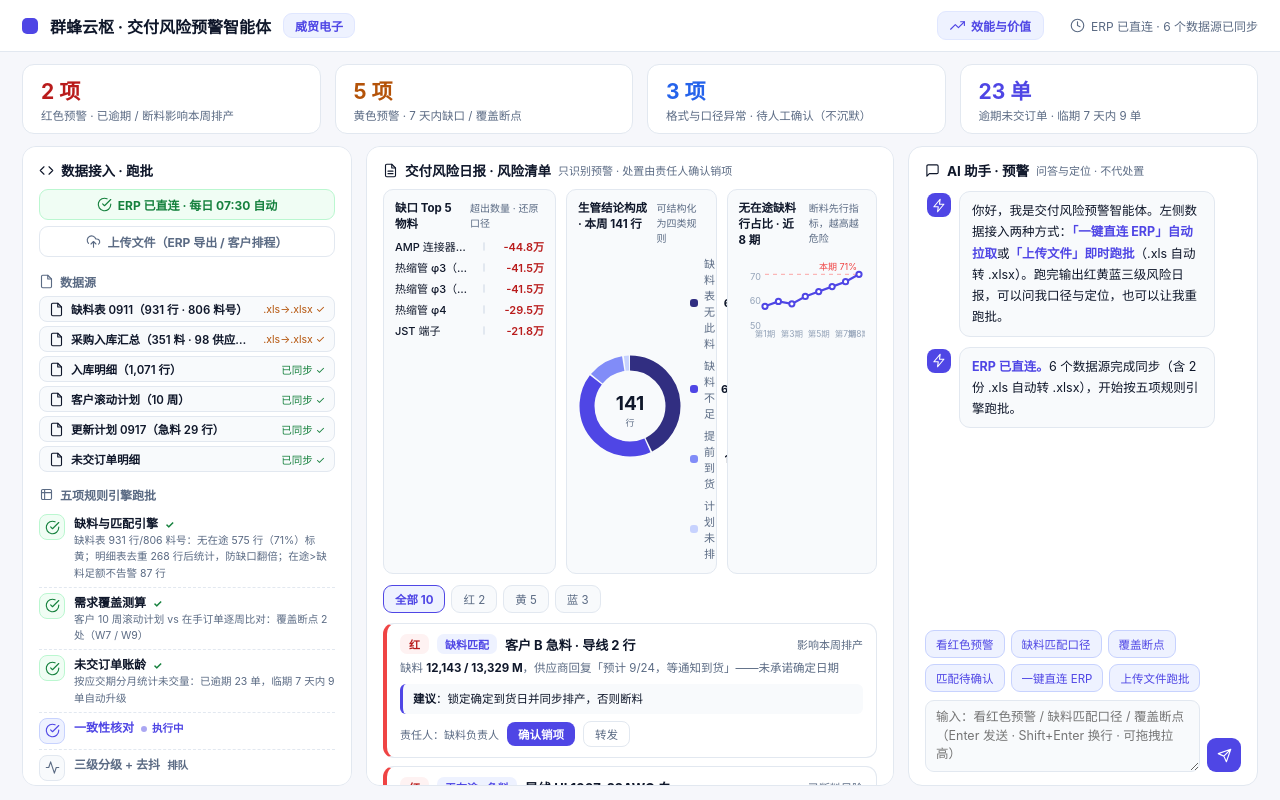
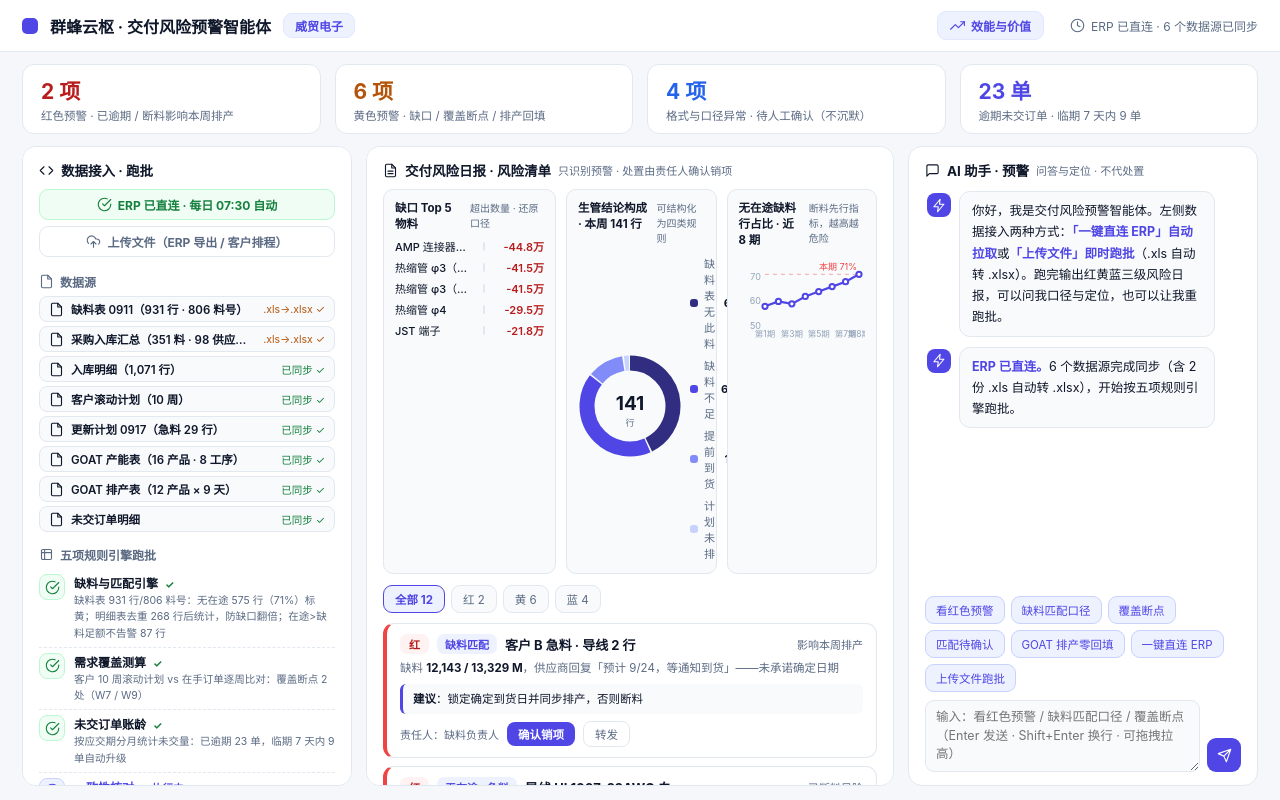
Before and after one commit to yoyo20260321/beevast-decks, a plain HTML site: page demos/scenario-3-delivery.html in a window 1280 px wide. Drawn offline with Linux system fonts and the light colour scheme.

Commit message:
feat(demos): scenario-3 接入 GOAT 产能表/排产表真实样本 — 排产零回填与产能公式断链两条预警，数据源扩至 8 个

```diff
--- a/demos/scenario-3-delivery.html
+++ b/demos/scenario-3-delivery.html
@@ -151,8 +151,8 @@ body{background:var(--bg);color:var(--tx);height:100vh;display:flex;flex-directi
 
 <div class="kpis">
 <div class="kpi" onclick="setFilter('red')"><b class="rd">2 项</b><span>红色预警 · 已逾期 / 断料影响本周排产</span></div>
-<div class="kpi" onclick="setFilter('yellow')"><b class="ye">5 项</b><span>黄色预警 · 7 天内缺口 / 覆盖断点</span></div>
-<div class="kpi" onclick="setFilter('blue')"><b class="bl">3 项</b><span>格式与口径异常 · 待人工确认（不沉默）</span></div>
+<div class="kpi" onclick="setFilter('yellow')"><b class="ye">6 项</b><span>黄色预警 · 缺口 / 覆盖断点 / 排产回填</span></div>
+<div class="kpi" onclick="setFilter('blue')"><b class="bl">4 项</b><span>格式与口径异常 · 待人工确认（不沉默）</span></div>
 <div class="kpi"><b>23 单</b><span>逾期未交订单 · 临期 7 天内 9 单</span></div></div>
 
 <div class="wrap">
@@ -167,7 +167,7 @@ body{background:var(--bg);color:var(--tx);height:100vh;display:flex;flex-directi
 <div class="sec"><svg class="ic" viewBox="0 0 24 24"><rect x="4" y="4" width="16" height="16" rx="2"/><path d="M9 4v16M4 9h16"/></svg>五项规则引擎跑批</div>
 <div id="stages"></div>
 <div class="sec"><svg class="ic" viewBox="0 0 24 24"><path d="M22 12h-4l-3 9L9 3l-3 9H2"/></svg>三级分级汇总</div>
-<div class="rchips"><span class="rchip hi" onclick="setFilter('red')">红 <b>2</b></span><span class="rchip md" onclick="setFilter('yellow')">黄 <b>5</b></span><span class="rchip lo" onclick="setFilter('blue')">蓝 <b>3</b></span></div>
+<div class="rchips"><span class="rchip hi" onclick="setFilter('red')">红 <b>2</b></span><span class="rchip md" onclick="setFilter('yellow')">黄 <b>6</b></span><span class="rchip lo" onclick="setFilter('blue')">蓝 <b>4</b></span></div>
 <div style="margin-top:10px" class="btnrow"><span class="abtn ghost" id="runBtn" onclick="runPipeline()"><svg class="ic" viewBox="0 0 24 24"><polygon points="6 3 20 12 6 21 6 3"/></svg>重新跑批</span></div>
 <div class="dfoot">触发：每日 07:30 定时 · 上传即跑 · 手动；去抖：连续 2 次或持续 1 天才升级。数据结构取自真实周例样本（缺料表 / 入库汇总 / 更新计划），客户与物料已脱敏。</div>
 </div>
@@ -195,12 +195,12 @@ body{background:var(--bg);color:var(--tx);height:100vh;display:flex;flex-directi
 <div class="toast" id="toast"></div>
 
 <script>
-const SRCS=[["缺料表 0911（931 行 · 806 料号）",0],["采购入库汇总（351 料 · 98 供应商）",0],["入库明细（1,071 行）",0],["客户滚动计划（10 周）",0],["更新计划 0917（急料 29 行）",0],["未交订单明细",0]];
+const SRCS=[["缺料表 0911（931 行 · 806 料号）",0],["采购入库汇总（351 料 · 98 供应商）",0],["入库明细（1,071 行）",0],["客户滚动计划（10 周）",0],["更新计划 0917（急料 29 行）",0],["GOAT 产能表（16 产品 · 8 工序）",0],["GOAT 排产表（12 产品 × 9 天）",0],["未交订单明细",0]];
 const STAGES=[
  ["缺料与匹配引擎","M21 8V21H3V8M1 3h22v5H1zM10 12h4","缺料表 931 行/806 料号：无在途 575 行（71%）标黄；明细表去重 268 行后统计，防缺口翻倍；在途>缺料足额不告警 87 行"],
  ["需求覆盖测算","M12 2L2 7l10 5 10-5-10-5zM2 17l10 5 10-5M2 12l10 5 10-5","客户 10 周滚动计划 vs 在手订单逐周比对：覆盖断点 2 处（W7 / W9）"],
  ["未交订单账龄","M8 2v4M16 2v4M3 10h18","按应交期分月统计未交量：已逾期 23 单，临期 7 天内 9 单自动升级"],
- ["一致性核对","M22 11.1V12a10 10 0 1 1-5.9-9.1M22 4L12 14l-3-3","客户计划未结 vs 内部排程未出货合计自动对平，差异行标红 1 行（差 170）"],
+ ["一致性核对","M22 11.1V12a10 10 0 1 1-5.9-9.1M22 4L12 14l-3-3","客户计划未结 vs 内部排程未出货合计自动对平，差异行标红 1 行（差 170）；GOAT 排产表 12 产品 × 9 天接入核查"],
  ["三级分级 + 去抖","M22 12h-4l-3 9L9 3l-3 9H2","红 2 / 黄 5 / 蓝 3；连续 2 次或持续 1 天才升级，正常静默"]];
 const RISKS=[
  {lv:"red",cat:"缺料匹配",obj:"客户 B 急料 · 导线 2 行",desc:"缺料 <b>12,143 / 13,329 M</b>，供应商回复「预计 9/24，等通知到货」——未承诺确定日期",imp:"影响本周排产",act:"<b>建议</b>：锁定确定到货日并同步排产，否则断料",own:"缺料负责人"},
@@ -209,11 +209,13 @@ const RISKS=[
  {lv:"yellow",cat:"口径校验",obj:"到货 63 料号 · 缺料表无此料",desc:"入库汇总 351 料号中 <b>63 个不在缺料表</b>（与到货明细 61 行回复互证）——缺料表与实际入库脱节",imp:"缺口被掩盖",act:"<b>建议</b>：回写缺料表并核对 MRP 匹配规则",own:"计划"},
  {lv:"yellow",cat:"明细去重",obj:"入库明细 · 268 行",desc:"明细 1,071 行中 <b>268 行完全重复</b>（同单号同料同数量，约 25%），已在统计前剔除",imp:"不剔除则缺口翻倍",act:"<b>建议</b>：去重规则固化进格式归一",own:"—"},
  {lv:"yellow",cat:"需求覆盖",obj:"客户 A · 10 周滚动计划",desc:"在手订单仅覆盖到 <b>W6</b>，<b>W7 起断点</b>，缺口 3,600",imp:"W7–W10 交付",act:"<b>建议</b>：评估插单产能，或与客户协商分批交期",own:"销售"},
+ {lv:"yellow",cat:"排产回填",obj:"GOAT 排产表 · 12 产品 × 9 天",desc:"「计划数量 / 实际产出」<b>108 个格子零回填</b>——内部排程未数字化落表，一致性核对无据可对",imp:"排程对数失据",act:"<b>建议</b>：排产回填纳入日例，或引擎从 MES/排程文件自动抓取",own:"排程负责人"},
  {lv:"yellow",cat:"未交账龄",obj:"临期汇总 · 9 单",desc:"7 天内到期未交合计 <b>2,150 件</b>，另已逾期 23 单",imp:"本周排产",act:"<b>建议</b>：纳入日跟踪清单",own:"计划"},
  {lv:"blue",cat:"口径校验",obj:"缺料表负数行",desc:"到货 &gt; 缺料 = 已足额（口径固化），自动识别 <b>87 行</b>不告警",imp:"—",act:"无需处理",own:"—"},
  {lv:"blue",cat:"格式归一",obj:"需求日期 · 格式混用",desc:"真日期与 Excel 序列号（如 46276）混存，已自动归一为标准日期",imp:"—",act:"归一规则已入库",own:"—"},
- {lv:"blue",cat:"格式归一",obj:"更新计划 · 供应倍数 #N/A 2 行",desc:"供应倍数公式缺失导致包装量折算失败，交货数不可信，已标记",imp:"交货数不可信",act:"<b>建议</b>：人工补录倍数后重算覆盖",own:"计划"}];
-const FILTERS=[["all","全部 10"],["red","红 2"],["yellow","黄 5"],["blue","蓝 3"]];
+ {lv:"blue",cat:"格式归一",obj:"更新计划 · 供应倍数 #N/A 2 行",desc:"供应倍数公式缺失导致包装量折算失败，交货数不可信，已标记",imp:"交货数不可信",act:"<b>建议</b>：人工补录倍数后重算覆盖",own:"计划"},
+ {lv:"blue",cat:"产能公式校验",obj:"GOAT 产能表 · 3344019000",desc:"小时产能 = 0 引发 <b>#DIV/0!</b>，日产能折算链路断；全表 8 道工序工时模型已解析",imp:"产能仿真不可用",act:"<b>建议</b>：公式校验兜底 + 补录该产品标准工时",own:"计划"}];
+const FILTERS=[["all","全部 12"],["red","红 2"],["yellow","黄 6"],["blue","蓝 4"]];
 let filter="all",ran=false,erpOn=false;
 
 function renderSrcs(){document.getElementById("srcs").innerHTML=SRCS.map(s=>{
@@ -301,19 +303,21 @@ function route(t){
  if(/红色|红级|^红$/.test(t)){setFilter("red");
   aiSay("红色预警 <b>2 项</b>：①物料 11711000023 缺口 1,200（在途不足，已匹配 MRP 单），影响 09-26 排产；②客户 E 计划分配差异 170，有出货多发风险。已即时推送缺料负责人与排程负责人。");return}
  if(/黄色|黄级/.test(t)){setFilter("yellow");
-  aiSay("黄色预警 <b>5 项</b>：客户 A 覆盖断点（W7 起）、镀层端子 7 天内缺口 800、逾期单 SO-8821、临期 9 单汇总、客户 C 覆盖断点。7 天内缺口按规则自动升级。");return}
+  aiSay("黄色预警 <b>6 项</b>：无在途缺料 575 行汇总、63 料号缺料表无此料、明细去重 268 行、客户 A 覆盖断点 W7、<b>GOAT 排产表零回填</b>、临期 9 单。7 天内缺口按规则自动升级。");return}
  if(/蓝色|口径|匹配|待确认/.test(t)){setFilter("blue");
-  aiSay("蓝色 <b>3 项</b>均为口径类：两处口径自动校验通过（足额不告警 87 行 / 负数含义），1 项 MRP 映射失败已单列<b>待人工确认</b>——规则是「匹配不上不沉默」，确认后回写规则库。");return}
+  aiSay("蓝色 <b>4 项</b>均为口径与格式类：足额不告警 87 行、需求日期格式归一、供应倍数 #N/A 2 行、GOAT 产能表 #DIV/0! 断链。其中 MRP 映射失败 1 项单列<b>待人工确认</b>——「匹配不上不沉默」。");return}
+ if(/GOAT|产能|排产表|回填/.test(t)){setFilter("yellow");
+  aiSay("GOAT 两表已接入：<b>产能表</b> 16 产品 × 8 工序工时模型（可做插单产能仿真，1 处 #DIV/0! 已标）；<b>排产表</b> 12 产品 × 9 天「计划/实际」<b>108 格零回填</b>——内部排程未落表，正是「两套数对不平」的结构性原因，已列黄色预警。");return}
  if(/口径|规则|在途|负数/.test(t)){aiSay("已固化口径：<b>在途 &gt; 缺料 = 足额不告警</b>；在途 &lt; 缺料自动匹配 MRP 单号（多行 / 分隔）；到货 &gt; 缺料 = 已足额（负数行自动识别）。匹配不上单列待确认。原口径仅在个别同事脑中，现已沉淀为引擎规则。");return}
  if(/覆盖|断点|滚动计划/.test(t)){setFilter("yellow");
   aiSay("需求覆盖测算：客户 A 10 周滚动计划，在手订单覆盖到 <b>W6，W7 起断点 3,600</b>；客户 C W9 断点 1,200。已推送销售评估插单或协商分批。");return}
  if(/账龄|逾期|未交/.test(t)){aiSay("未交订单按应交期分月统计：<b>已逾期 23 单</b>、临期 7 天内 9 单（合计 2,150 件）已升级黄色。上线 3 个月目标：逾期量环比下降 20%。");return}
- if(/一致|对平|差异/.test(t)){aiSay("一致性核对：客户 E 计划未结 4,320 vs 内部日计划未出货合计 4,150，<b>差异 170 已标红定位</b>。此类两套数对不平以前靠人工逐行找，现在差异行直出。");return}
+ if(/一致|对平|差异/.test(t)){aiSay("一致性核对：客户 E 计划未结 4,320 vs 内部日计划未出货合计 4,150，<b>差异 170 已标红定位</b>；GOAT 排产表 12 产品 × 9 天已接入核查。此类两套数对不平以前靠人工逐行找，现在差异行直出。");return}
  if(/重跑|跑批/.test(t)){aiSay("收到，立即重跑：多源归一 → 口径映射 → 五项规则引擎 → 三级分级 + 去抖 → 日报推送。","已开始");runPipeline();return}
  if(/日报|推送|周报/.test(t)){aiSay("输出三件：<b>①交付风险日报</b>（物料/订单/客户/缺口量/影响交期/等级/建议动作）②红黄级即时推送责任人，正常静默 ③<b>周报</b>沉淀缺料趋势与逾期消化进度。");return}
  if(/处置|执行|自动/.test(t)){aiSay("MVP <b>只做识别与预警，不做自动处置</b>：预警由责任人在清单点「确认销项」，次日跑批自动复核，未销项持续升级。自动处置属后续规划。");return}
  aiSay("已收到。可问我：<b>「看红色预警」「缺料匹配口径」「覆盖断点」「账龄」「一致性差异」「重跑批」</b>；数据接入支持「一键直连 ERP」或「上传文件」，两种都会即时跑批。")}
-const QCHIPS=["看红色预警","缺料匹配口径","覆盖断点","匹配待确认","一键直连 ERP","上传文件跑批"];
+const QCHIPS=["看红色预警","缺料匹配口径","覆盖断点","匹配待确认","GOAT 排产零回填","一键直连 ERP","上传文件跑批"];
 document.getElementById("qchips").innerHTML=QCHIPS.map(q=>`<span class="qchip" onclick="document.getElementById('aiIn').value='${q}';aiSend()">${q}</span>`).join("");
 function toggleVal(e){e.stopPropagation();const p=document.getElementById("vpop");
  p.style.display=p.style.display==="block"?"none":"block"}
```
Also changed, not shown: demos/scenario-3-delivery.png.
